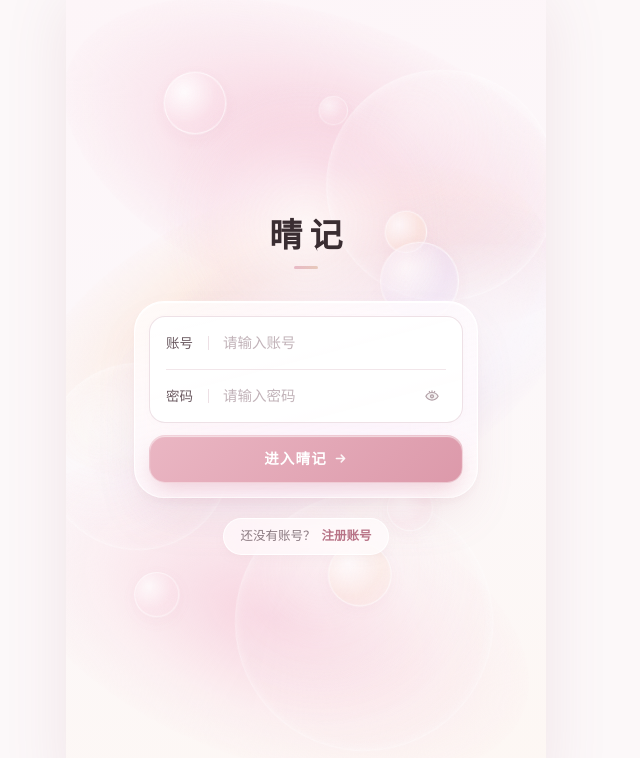
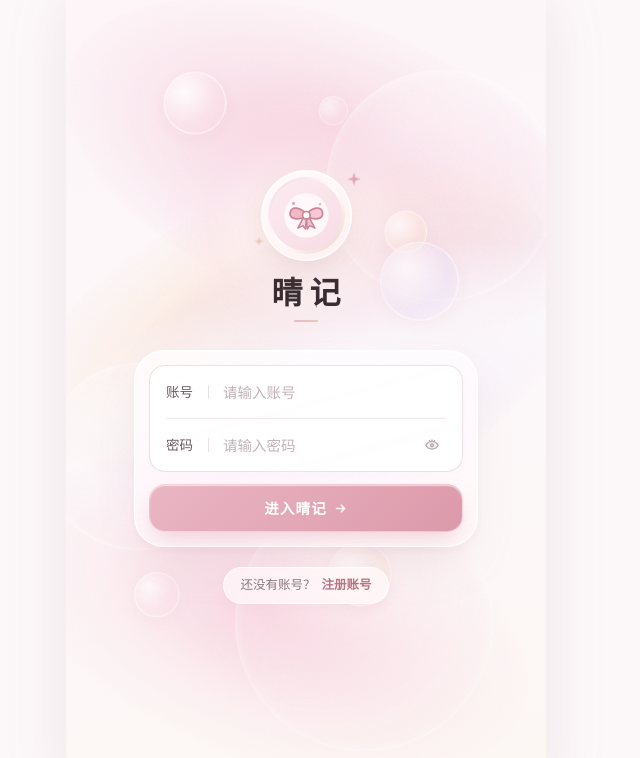
Before and after one commit to hxw-xiaoqinzhu/qingji, a Vue app in the folder frontend/: page /login in a window 1280 px wide. Shown: the top 758 px of the page, without its empty margins (334-974 px from the left). Built offline with nearby package versions, Linux system fonts and the light colour scheme; no server answers.

Commit message:
ui(avatar): circular ribbon default avatar, sculpted login avatar medallion, and synced settings avatar

```diff
--- a/frontend/src/components/StudioAvatar.vue
+++ b/frontend/src/components/StudioAvatar.vue
@@ -12,8 +12,8 @@
       class="w-full h-full object-cover"
     />
 
-    <!-- Preset 1: Pastel Ribbon Bow -->
-    <svg v-else-if="src === 'preset:ribbon'" viewBox="0 0 64 64" class="w-[74%] h-[74%]" fill="none">
+    <!-- Preset 1 (Default): Pastel Ribbon Bow -->
+    <svg v-else-if="!src || src === 'preset:ribbon'" viewBox="0 0 64 64" class="w-[76%] h-[76%]" fill="none">
       <circle cx="32" cy="32" r="26" fill="#FFF7F9" />
       <path d="M32 31C26 23 14 20 13 29C12 37 23 38 32 33Z" fill="#F2B8C6" stroke="#C9869A" stroke-width="2" stroke-linejoin="round" />
       <path d="M32 31C38 23 50 20 51 29C52 37 41 38 32 33Z" fill="#F6C8D3" stroke="#C9869A" stroke-width="2" stroke-linejoin="round" />
@@ -57,14 +57,20 @@
       <path d="M33 25C35 21 37 20 38 20" stroke="#B6809A" stroke-width="1.5" stroke-linecap="round" />
     </svg>
 
-    <!-- Default Studio Emblem -->
-    <IconTabStudio v-else :size="Math.round(size * 0.44)" class="text-white" />
+    <!-- Fallback: Pastel Ribbon Bow -->
+    <svg v-else viewBox="0 0 64 64" class="w-[76%] h-[76%]" fill="none">
+      <circle cx="32" cy="32" r="26" fill="#FFF7F9" />
+      <path d="M32 31C26 23 14 20 13 29C12 37 23 38 32 33Z" fill="#F2B8C6" stroke="#C9869A" stroke-width="2" stroke-linejoin="round" />
+      <path d="M32 31C38 23 50 20 51 29C52 37 41 38 32 33Z" fill="#F6C8D3" stroke="#C9869A" stroke-width="2" stroke-linejoin="round" />
+      <path d="M29 34L22 47L28 44L31 48L32 35" fill="#F7D7DF" stroke="#C9869A" stroke-width="1.8" stroke-linejoin="round" />
+      <path d="M35 34L42 47L36 44L33 48L32 35" fill="#F2C0CD" stroke="#C9869A" stroke-width="1.8" stroke-linejoin="round" />
+      <circle cx="32" cy="32" r="4.5" fill="#FFFDFD" stroke="#C9869A" stroke-width="2" />
+    </svg>
   </div>
 </template>
 
 <script setup lang="ts">
 import { computed } from 'vue';
-import { IconTabStudio } from '@/components/icons/BeautyIcons';
 
 const props = withDefaults(
   defineProps<{
@@ -73,9 +79,9 @@ const props = withDefaults(
     roundedClass?: string;
   }>(),
   {
-    src: null,
+    src: 'preset:ribbon',
     size: 60,
-    roundedClass: 'rounded-[20px]',
+    roundedClass: 'rounded-full',
   }
 );
 
@@ -86,10 +92,9 @@ const isImageUrl = computed(() => {
 
 const bgStyle = computed(() => {
   if (isImageUrl.value) return '#FAF0F3';
-  if (props.src === 'preset:ribbon') return 'linear-gradient(145deg, #FCEBF0 0%, #F7DCE5 100%)';
   if (props.src === 'preset:crown') return 'linear-gradient(145deg, #FCF3EA 0%, #F6E3D7 100%)';
   if (props.src === 'preset:tulip') return 'linear-gradient(145deg, #FBF0F4 0%, #F3E5EC 100%)';
   if (props.src === 'preset:butterfly') return 'linear-gradient(145deg, #F6EFFA 0%, #EFE2F2 100%)';
-  return 'linear-gradient(145deg, #E2AAB9 0%, #CC8C9F 100%)';
+  return 'linear-gradient(145deg, #FCEBF0 0%, #F7DCE5 100%)';
 });
 </script>
--- a/frontend/src/views/LoginView.vue
+++ b/frontend/src/views/LoginView.vue
@@ -7,12 +7,38 @@
     />
 
     <div class="relative z-10 w-full max-w-[344px] mx-auto -mt-6">
-      <!-- Poised Minimalist Brand Wordmark (No icon box, no slogans) -->
-      <div class="text-center mb-8 select-none">
-        <h1 class="text-[33px] font-semibold tracking-[0.22em] indent-[0.22em] text-[#3A2D32] leading-none">
+      <!-- Sculpted Circular Liquid-Glass Avatar Medallion + Poised Brand Wordmark -->
+      <div class="flex flex-col items-center text-center mb-7 select-none">
+        <div class="relative mb-4">
+          <div class="login-avatar-aura" aria-hidden="true" />
+          <div class="login-avatar-shell">
+            <div class="login-avatar-ring">
+              <StudioAvatar :src="savedAvatar" :size="72" rounded-class="rounded-full" />
+            </div>
+          </div>
+          <!-- Delicate Floating Couture Sparkles -->
+          <svg
+            class="pointer-events-none absolute -right-2.5 top-1 w-4 h-4 login-sparkle-1"
+            viewBox="0 0 20 20"
+            fill="none"
+            aria-hidden="true"
+          >
+            <path d="M10 1L11.8 7.2L18 9L11.8 10.8L10 17L8.2 10.8L2 9L8.2 7.2L10 1Z" fill="#DF9FB2" />
+          </svg>
+          <svg
+            class="pointer-events-none absolute -left-2 bottom-2.5 w-3 h-3 login-sparkle-2"
+            viewBox="0 0 20 20"
+            fill="none"
+            aria-hidden="true"
+          >
+            <path d="M10 2L11.5 7.5L17 9L11.5 10.5L10 16L8.5 10.5L3 9L8.5 7.5L10 2Z" fill="#E8C6AE" />
+          </svg>
+        </div>
+
+        <h1 class="text-[31px] font-semibold tracking-[0.22em] indent-[0.22em] text-[#3A2D32] leading-none">
           晴记
         </h1>
-        <span class="block w-6 h-[2.5px] rounded-full mx-auto mt-3.5 wordmark-accent" />
+        <span class="block w-6 h-[2.5px] rounded-full mx-auto mt-3 wordmark-accent" />
       </div>
 
       <!-- Concentric iOS 27 Liquid Glass Pavilion (R_outer=30px, p=14px -> R_inner=16px) -->
@@ -122,10 +148,13 @@ import { reactive, ref } from 'vue';
 import { useRouter, useRoute } from 'vue-router';
 import { useAuthStore } from '@/stores/auth';
 import { IconLashEyeClosed, IconLashEyeOpen } from '@/components/icons/BeautyIcons';
+import StudioAvatar from '@/components/StudioAvatar.vue';
 
 const router = useRouter();
 const route = useRoute();
 const auth = useAuthStore();
+
+const savedAvatar = ref<string>(localStorage.getItem('ms_last_avatar') || 'preset:ribbon');
 
 const mode = ref<'login' | 'register'>('login');
 const loading = ref(false);
@@ -194,6 +223,58 @@ async function handleSubmit() {
 
 .wordmark-accent {
   background: linear-gradient(90deg, #E8B9C6 0%, #E7C9BA 100%);
+}
+
+.login-avatar-aura {
+  position: absolute;
+  inset: -12px;
+  border-radius: 9999px;
+  background: radial-gradient(
+    circle,
+    rgba(243, 200, 214, 0.42) 0%,
+    rgba(246, 224, 206, 0.22) 52%,
+    rgba(255, 255, 255, 0) 74%
+  );
+  filter: blur(8px);
+  pointer-events: none;
+}
+
+.login-avatar-shell {
+  position: relative;
+  padding: 6px;
+  border-radius: 9999px;
+  background: linear-gradient(155deg, rgba(255, 255, 255, 0.82) 0%, rgba(255, 247, 250, 0.56) 100%);
+  backdrop-filter: blur(18px) saturate(170%);
+  -webkit-backdrop-filter: blur(18px) saturate(170%);
+  border: 1px solid rgba(255, 255, 255, 0.94);
+  box-shadow:
+    0 16px 34px -12px rgba(186, 126, 146, 0.28),
+    inset 0 1px 1px rgba(255, 255, 255, 0.96);
+}
+
+.login-avatar-ring {
+  padding: 2.5px;
+  border-radius: 9999px;
+  background: linear-gradient(135deg, #F3D1DC 0%, #FFFFFF 50%, #ECD2C6 100%);
+}
+
+.login-sparkle-1 {
+  animation: sparkleFloat 5.5s ease-in-out infinite alternate;
+}
+
+.login-sparkle-2 {
+  animation: sparkleFloat 6.8s ease-in-out 1.2s infinite alternate;
+}
+
+@keyframes sparkleFloat {
+  0% {
+    transform: translateY(0) scale(0.92);
+    opacity: 0.65;
+  }
+  100% {
+    transform: translateY(-3px) scale(1.08);
+    opacity: 1;
+  }
 }
 
 .login-glass-shell {
--- a/frontend/src/views/ProfileView.vue
+++ b/frontend/src/views/ProfileView.vue
@@ -39,13 +39,13 @@
 
         <div class="relative z-10">
           <div class="flex items-center gap-3.5">
-            <!-- Double-Ring Couture Avatar Frame -->
+            <!-- Double-Ring Circular Couture Avatar Frame -->
             <div class="relative shrink-0">
               <div class="avatar-ring">
-                <StudioAvatar :src="auth.user?.avatarUrl" :size="60" rounded-class="rounded-[19px]" />
+                <StudioAvatar :src="auth.user?.avatarUrl" :size="62" rounded-class="rounded-full" />
               </div>
               <span
-                class="absolute -bottom-1 -right-1 w-6 h-6 rounded-full bg-white/95 border border-[#F0DCE3] shadow-[0_2px_8px_rgba(173,116,133,0.18)] flex items-center justify-center text-[#AD7485]"
+                class="absolute -bottom-0.5 -right-0.5 w-6 h-6 rounded-full bg-white/95 border border-[#F0DCE3] shadow-[0_2px_8px_rgba(173,116,133,0.18)] flex items-center justify-center text-[#AD7485]"
               >
                 <Camera class="w-3 h-3" />
               </span>
@@ -223,7 +223,7 @@
           <div class="bg-[#FAF2F5]/75 border border-[#F2E4E9] rounded-2xl p-4 space-y-3.5">
             <div class="flex items-center gap-4">
               <div class="avatar-ring shrink-0">
-                <StudioAvatar :src="profileForm.avatarUrl" :size="62" rounded-class="rounded-[19px]" />
+                <StudioAvatar :src="profileForm.avatarUrl" :size="64" rounded-class="rounded-full" />
               </div>
               <div class="flex-1 min-w-0 space-y-2">
                 <div class="text-[13px] font-semibold text-ink">专属头像</div>
@@ -242,10 +242,10 @@
                     />
                   </label>
                   <button
-                    v-if="profileForm.avatarUrl"
+                    v-if="profileForm.avatarUrl && profileForm.avatarUrl !== 'preset:ribbon'"
                     type="button"
                     class="px-3 h-8 rounded-full bg-white/80 text-[11.5px] text-ink-muted"
-                    @click="profileForm.avatarUrl = null"
+                    @click="profileForm.avatarUrl = 'preset:ribbon'"
                   >
                     恢复默认
                   </button>
@@ -260,15 +260,15 @@
                   v-for="preset in avatarPresets"
                   :key="preset.id"
                   type="button"
-                  class="flex flex-col items-center gap-1 p-2 rounded-2xl border transition-all pressable"
+                  class="flex flex-col items-center gap-1.5 p-2 rounded-2xl border transition-all pressable"
                   :class="
-                    profileForm.avatarUrl === preset.id
+                    (profileForm.avatarUrl || 'preset:ribbon') === preset.id
                       ? 'bg-white border-[#D99AAF] shadow-[0_4px_12px_rgba(201,134,154,0.18)]'
                       : 'bg-white/60 border-transparent'
                   "
                   @click="profileForm.avatarUrl = preset.id"
                 >
-                  <StudioAvatar :src="preset.id" :size="40" rounded-class="rounded-[14px]" />
+                  <StudioAvatar :src="preset.id" :size="42" rounded-class="rounded-full" />
                   <span class="text-[10.5px] text-ink-secondary font-medium">{{ preset.label }}</span>
                 </button>
               </div>
@@ -1453,7 +1453,7 @@ async function emptyRecycleBin() {
 }
 .avatar-ring {
   padding: 3px;
-  border-radius: 22px;
+  border-radius: 9999px;
   background: linear-gradient(135deg, #F3D1DC 0%, #FFFFFF 52%, #ECD1C5 100%);
   box-shadow: 0 8px 18px -8px rgba(188, 126, 146, 0.42);
 }
--- a/frontend/src/views/StudioSettingsView.vue
+++ b/frontend/src/views/StudioSettingsView.vue
@@ -18,9 +18,9 @@
     <div class="scroll-pane no-scrollbar px-4 pt-2 pb-safe-sheet space-y-4" @scroll.passive="onPaneScroll">
       <!-- Card 1: Basic Studio Identity -->
       <section class="card-soft p-5 space-y-4 stagger-item">
-        <div class="flex items-center gap-3 pb-1">
-          <div class="w-11 h-11 rounded-[16px] btn-rose text-white flex items-center justify-center shrink-0">
-            <IconTabStudio :size="22" />
+        <div class="flex items-center gap-3.5 pb-1">
+          <div class="p-[2.5px] rounded-full shrink-0" style="background: linear-gradient(135deg, #F3D1DC 0%, #FFFFFF 52%, #ECD1C5 100%); box-shadow: 0 6px 14px -6px rgba(188, 126, 146, 0.4)">
+            <StudioAvatar :src="auth.user?.avatarUrl" :size="48" rounded-class="rounded-full" />
           </div>
           <div>
             <h2 class="text-[15px] font-semibold text-ink">化妆室资料</h2>
@@ -117,7 +117,7 @@ import { ChevronLeft } from 'lucide-vue-next';
 import http from '@/api/http';
 import { useAuthStore } from '@/stores/auth';
 import { useScrollHeader } from '@/composables/useScrollHeader';
-import { IconTabStudio } from '@/components/icons/BeautyIcons';
+import StudioAvatar from '@/components/StudioAvatar.vue';
 
 const router = useRouter();
 const auth = useAuthStore();
```
Also changed, not shown: frontend/src/stores/auth.ts (+12 -0 lines).
